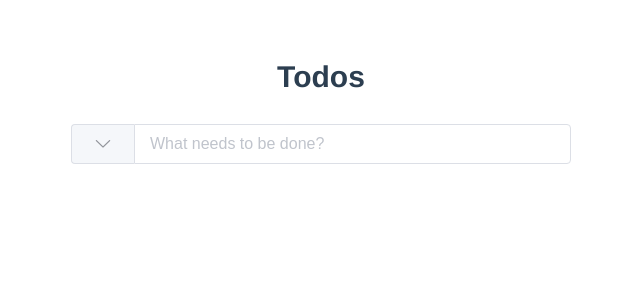
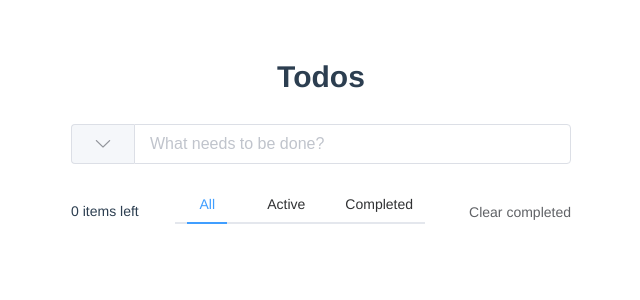
Before and after one commit to LaylaWang17/vue-todo-list, a Vue app: page / in a window 1280 px wide. Shown: the top 300 px of the page, without its empty margins (319-959 px from the left). Built offline with nearby package versions, Linux system fonts and the light colour scheme.

Commit message:
feat: add control panel

```diff
--- a/src/App.vue
+++ b/src/App.vue
@@ -12,18 +12,21 @@
         @delete-todo="deleteTodo"
       ></todo-list>
     </div>
+    <control-panel></control-panel>
   </div>
 </template>
 
 <script>
 import TodoInput from './components/TodoInput.vue';
 import TodoList from './components/TodoList.vue';
+import ControlPanel from './components/ControlPanel.vue';
 
 export default {
   name: 'App',
   components: {
     TodoInput,
-    TodoList
+    TodoList,
+    ControlPanel
   },
   data() {
     return {
--- /dev/null
+++ b/src/components/ControlPanel.vue
@@ -0,0 +1,58 @@
+<template>
+  <el-row
+    class="control-panel"
+    type="flex"
+    align="middle"
+    justify="space-between"
+  >
+    <el-col :span="5" class="left-item-amount">
+      <span>{{ leftItemAmount }}</span> items left
+    </el-col>
+    <el-col :span="12">
+      <el-tabs v-model="activeTab" @tab-click="handleClick">
+        <el-tab-pane label="All" name="all"></el-tab-pane>
+        <el-tab-pane label="Active" name="active"></el-tab-pane>
+        <el-tab-pane label="Completed" name="completed"></el-tab-pane>
+      </el-tabs>
+    </el-col>
+    <el-col :span="7" class="clear-btn-wrapper">
+      <el-link class="clear-btn" :underline="false">Clear completed</el-link>
+    </el-col>
+  </el-row>
+</template>
+
+<script>
+export default {
+  data() {
+    return {
+      leftItemAmount: 0,
+      activeTab: 'all'
+    };
+  },
+  methods: {
+    handleClick(tab, event) {
+      console.log(tab, event);
+    }
+  }
+};
+</script>
+
+<style>
+.control-panel {
+  font-size: 14px;
+  color: #2c3e50;
+}
+.left-item-amount {
+  text-align: left;
+}
+.el-tabs__nav-scroll {
+  display: flex;
+  justify-content: center;
+}
+.el-tabs__item {
+  min-width: 60px;
+}
+.clear-btn-wrapper {
+  text-align: right;
+}
+</style>
--- a/src/components/element-ui.js
+++ b/src/components/element-ui.js
@@ -1,10 +1,10 @@
 import Vue from 'vue';
-import { Input, Button, Link, Row, Col, Menu, MenuItem } from 'element-ui';
+import { Input, Button, Link, Row, Col, Tabs, TabPane } from 'element-ui';
 
 Vue.use(Input);
 Vue.use(Button);
 Vue.use(Link);
 Vue.use(Row);
 Vue.use(Col);
-Vue.use(Menu);
-Vue.use(MenuItem);
+Vue.use(Tabs);
+Vue.use(TabPane);
```
